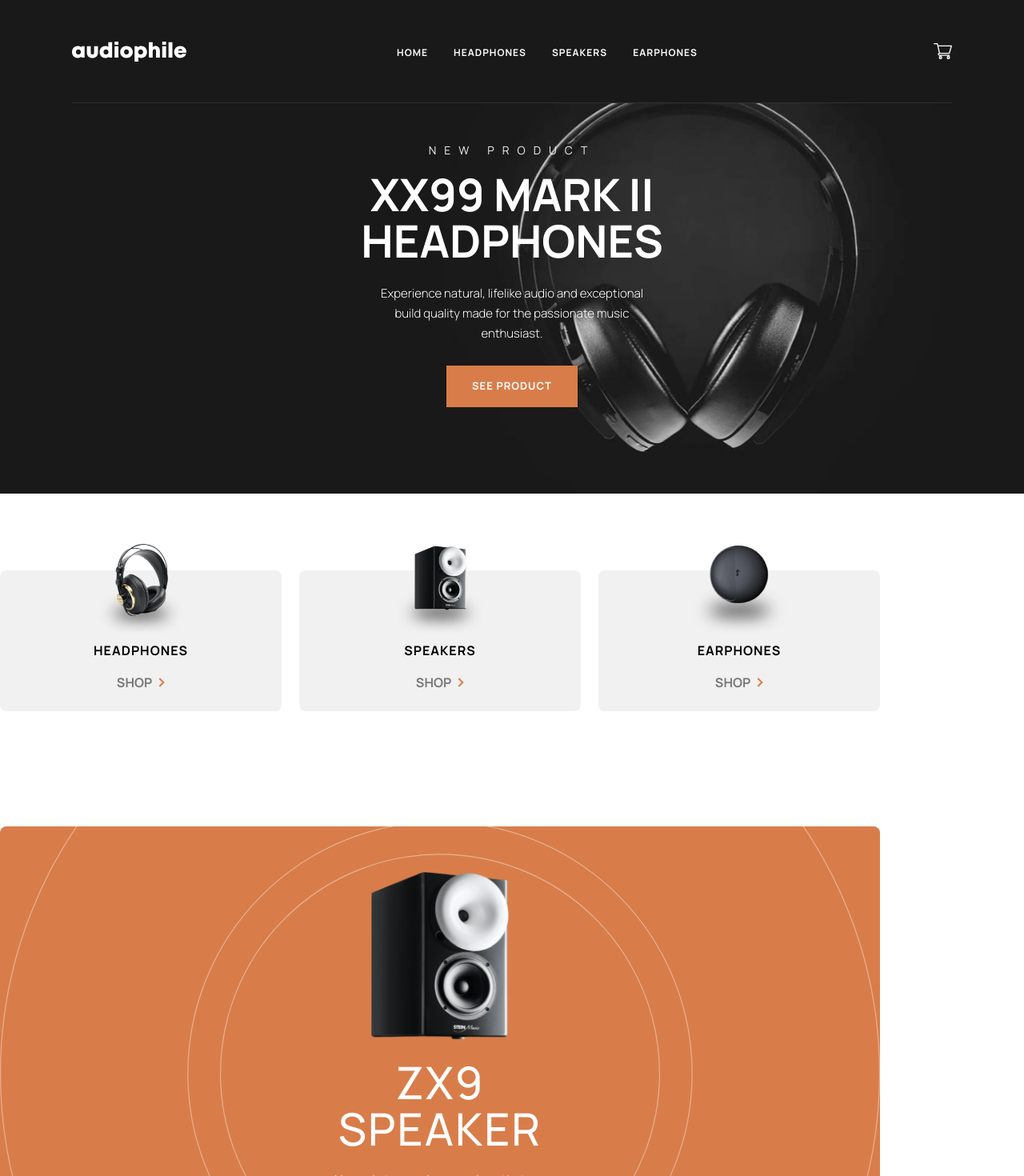
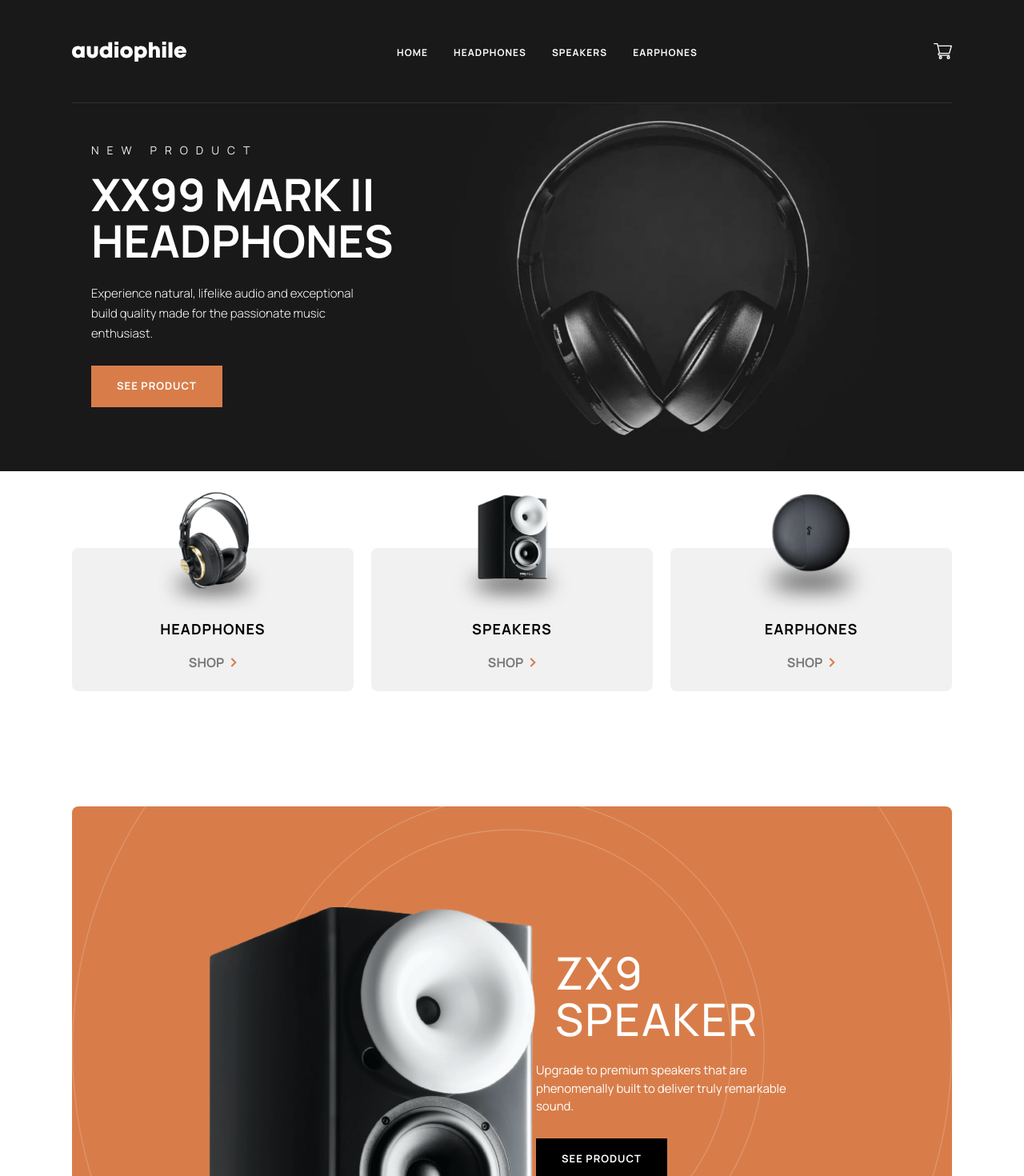
Before and after one commit to bvldares/Audiophile-E-Commerce, a React (Vite) app: page / in a window 1280 px wide. Shown: the top 1470 px of the page at 80% size. Built offline with nearby package versions, Linux system fonts and the light colour scheme.

Commit message:
minor improvement on home page UI

```diff
--- a/src/CSS/Home.css
+++ b/src/CSS/Home.css
@@ -9,14 +9,14 @@
 
 .hero-wrapper{
     background-color: #191919;
-    margin: 0 auto;
 }
 
 .hero{
+    margin: 0 auto;
     background-image: url("../assets/home/mobile/image-header.jpg");
     background-repeat: no-repeat;
     background-size: contain;
-    max-width: 1100px2;
+    max-width: 1100px;
     background-position:bottom;
     text-align: center;
     padding: 80px 2.5rem;
@@ -47,7 +47,7 @@
 
 .hero-redirect{
     display: inline-block;
-    margin:1.75rem 0;
+    margin-top:1.75rem;
     color: #fff;
     text-decoration: none;
     letter-spacing: 1px;
@@ -323,12 +323,53 @@
 
 
 @media(min-width:900px){
+    .padding-wrapper{
+        margin: 0 auto;
+    }
+
     .hero{
         background-image: url("../assets/home/desktop/image-hero.jpg");
         background-size: cover;
-        background-position:bottom right;
+        background-position:bottom;
         background-color: #191919;
+        align-items: flex-start;
+        padding-left: 1.5rem;
+        text-align: left;
     }
+
+    .product-category-img{
+        height: 160px;
+    }
+
+    .product-category-title{
+        font-size: 1.125rem;
+    }
+
+    .zx9{
+        flex-direction: row;
+        justify-content: center;
+        text-align: left;
+        overflow-y: hidden;
+    }
+
+    .zx9-img{
+        content: url("../assets/home/desktop/image-speaker-zx9.png");
+        height: 495px;
+        width: 410px;
+        object-fit: cover;
+        position: relative;
+        top: 70px;
+    }
+
+    .zx9-content{
+        margin-left: 3;
+    }
+
+
+
+
+
+
 }
 
 @media(min-width:1200px){
--- a/src/Components/Home.jsx
+++ b/src/Components/Home.jsx
@@ -8,7 +8,6 @@ import speakersThumb from "../assets/shared/desktop/image-category-thumbnail-spe
 import earphonesThumb from "../assets/shared/desktop/image-category-thumbnail-earphones.png"
 import yx1 from "../assets/home/mobile/image-earphones-yx1.jpg"
 import zx9 from "../assets/home/mobile/image-speaker-zx9.png"
-
 import bestGearImg from "../assets/shared/mobile/image-best-gear.jpg"
 import rightArrow from "../assets/shared/desktop/icon-arrow-right.svg"
 
```
Also changed, not shown: src/assets/home/desktop/pattern-circles.svg.
